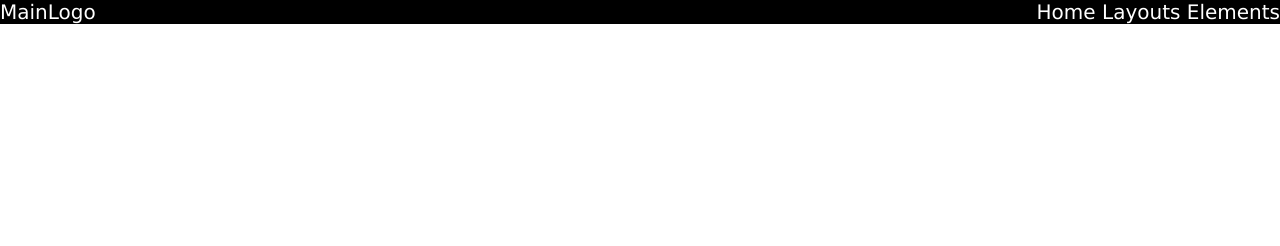
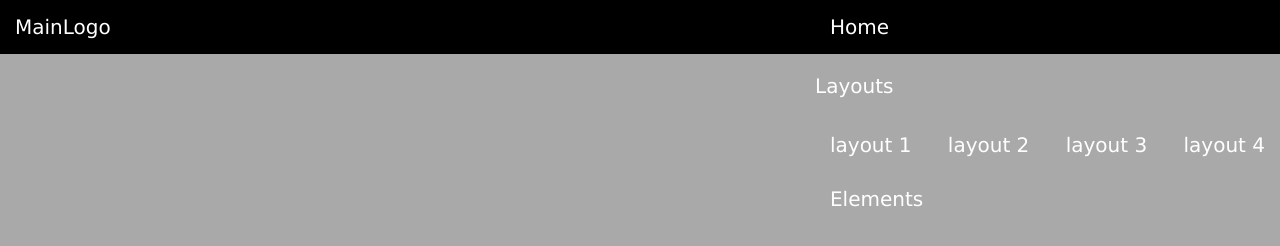
Before and after one commit to MariusCodeAcademy/FS-4-paskaita, a plain HTML site: page HTML_NAV/index.html in a window 1280 px wide. Drawn offline with Linux system fonts and the light colour scheme.

Commit message:
dark gray

```diff
--- a/HTML_NAV/index.html
+++ b/HTML_NAV/index.html
@@ -13,7 +13,16 @@
 
       <div class="nav-items">
         <a href="#">Home</a>
-        <a href="#">Layouts</a>
+        <div>
+          <p class="submenu-item">Layouts</p>
+
+          <div class="submenu">
+            <a href="#">layout 1</a>
+            <a href="#">layout 2</a>
+            <a href="#">layout 3</a>
+            <a href="#">layout 4</a>
+          </div>
+        </div>
         <a href="#">Elements</a>
       </div>
     </nav>
--- a/HTML_NAV/style.css
+++ b/HTML_NAV/style.css
@@ -7,6 +7,8 @@ body {
   font-size: 20px;
   font-family: Verdana, Geneva, Tahoma, sans-serif;
   margin: 0;
+  min-height: 100vh;
+  background-color: darkgray;
 }
 /* Navigacija */
 .main-nav {
@@ -16,3 +18,11 @@ body {
 .nav-items {
   float: right;
 }
+/* atstumiu el vienus nuo kitu */
+.main-nav a {
+  padding: 15px;
+  display: inline-block;
+}
+.submenu-item {
+  color: white;
+}
```
